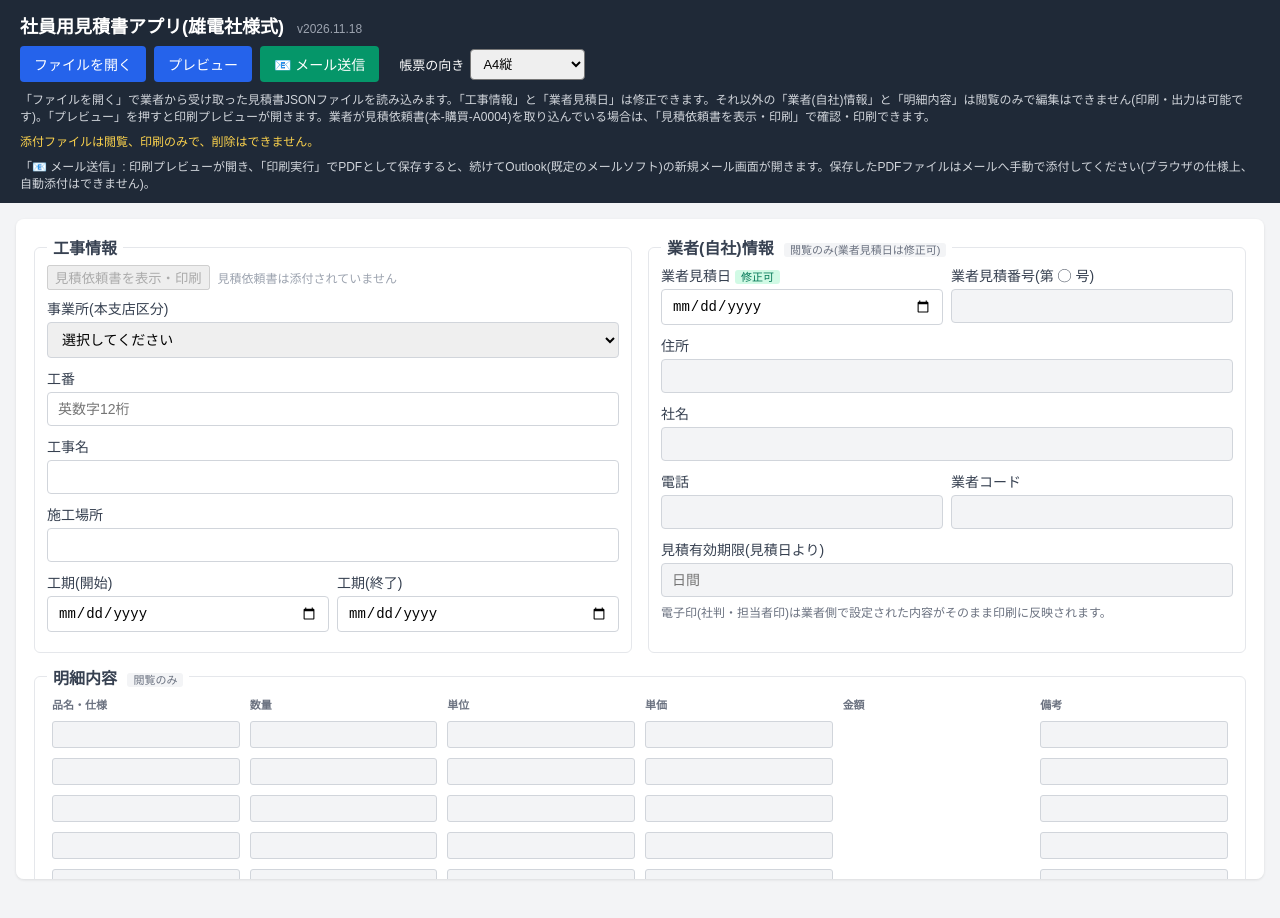
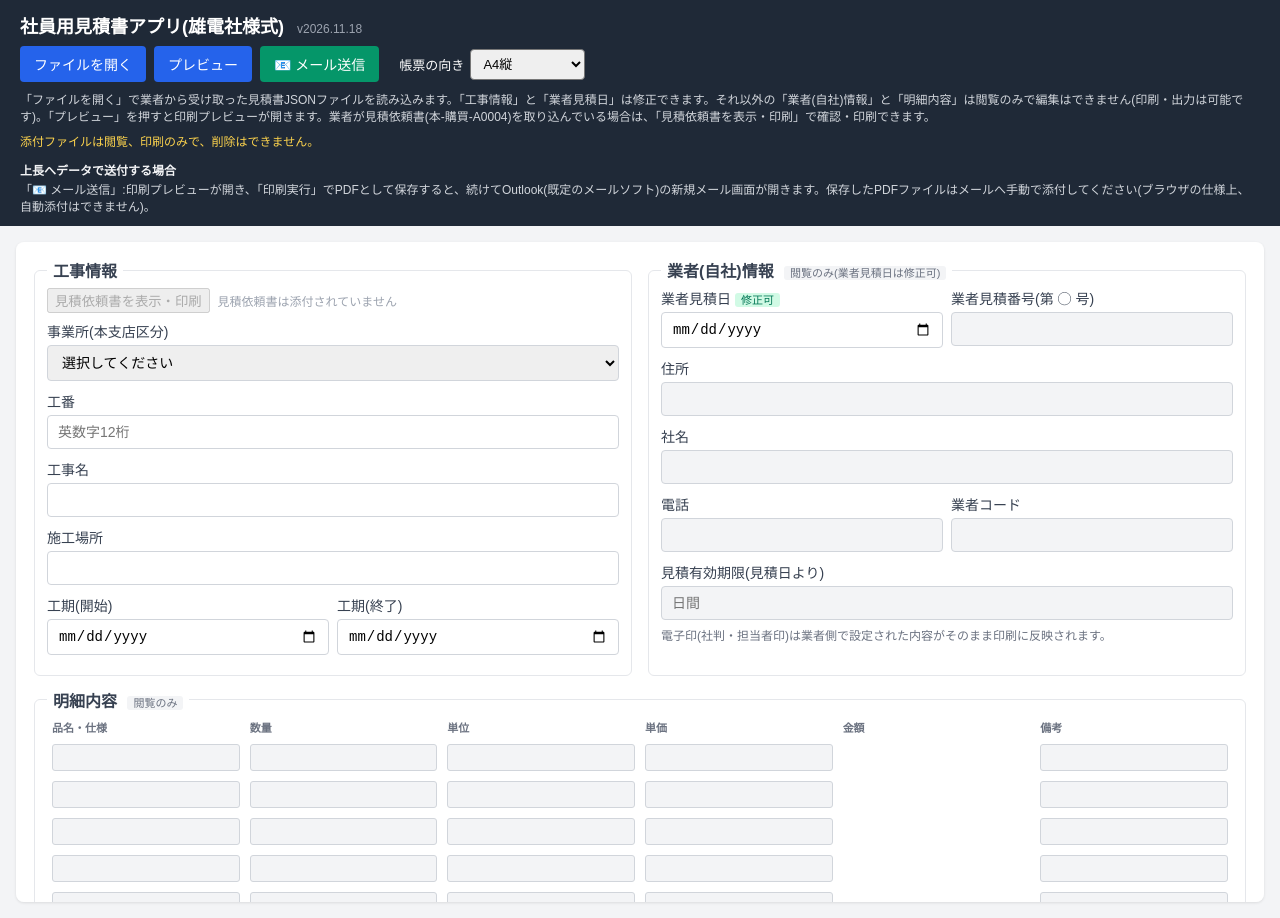
Before and after one commit to shar19-ops/quotation-staff-app, a plain HTML site: page 見積書【社員用】.html in a window 1280 px wide. Before the commit the page ends 895 px from the top, so only its background shows below. Drawn offline with Linux system fonts and the light colour scheme.

Commit message:
社員用: メール送信の案内の上に「上長へデータで送付する場合」を追加
Co-Authored-By: Claude Opus 5.5 <noreply@anthropic.com>

```diff
--- a/見積書【社員用】.html
+++ b/見積書【社員用】.html
@@ -90,6 +90,17 @@ body {
 
 .hint.hint-notice {
   color: #fcd34d;
+}
+
+/* 案内の小見出し(社員用「上長へデータで送付する場合」)と、その下の説明 */
+.hint.hint-heading {
+  margin-top: 12px;
+  font-weight: bold;
+  color: #f3f4f6;
+}
+
+.hint.hint-sub {
+  margin-top: 2px;
 }
 
 .layout {
@@ -978,7 +989,8 @@ table.a4f-b4 .a4f-kensa .a4f-kv.a4f-date { text-align: right; }
   </select>
   <p class="hint">「ファイルを開く」で業者から受け取った見積書JSONファイルを読み込みます。「工事情報」と「業者見積日」は修正できます。それ以外の「業者(自社)情報」と「明細内容」は閲覧のみで編集はできません(印刷・出力は可能です)。「プレビュー」を押すと印刷プレビューが開きます。業者が見積依頼書(本-購買-A0004)を取り込んでいる場合は、「見積依頼書を表示・印刷」で確認・印刷できます。</p>
   <p class="hint hint-notice">添付ファイルは閲覧、印刷のみで、削除はできません。</p>
-  <p class="hint">「📧 メール送信」: 印刷プレビューが開き、「印刷実行」でPDFとして保存すると、続けてOutlook(既定のメールソフト)の新規メール画面が開きます。保存したPDFファイルはメールへ手動で添付してください(ブラウザの仕様上、自動添付はできません)。</p>
+  <p class="hint hint-heading">上長へデータで送付する場合</p>
+  <p class="hint hint-sub">「📧 メール送信」:印刷プレビューが開き、「印刷実行」でPDFとして保存すると、続けてOutlook(既定のメールソフト)の新規メール画面が開きます。保存したPDFファイルはメールへ手動で添付してください(ブラウザの仕様上、自動添付はできません)。</p>
 </div>
 
 <div class="layout">
```
